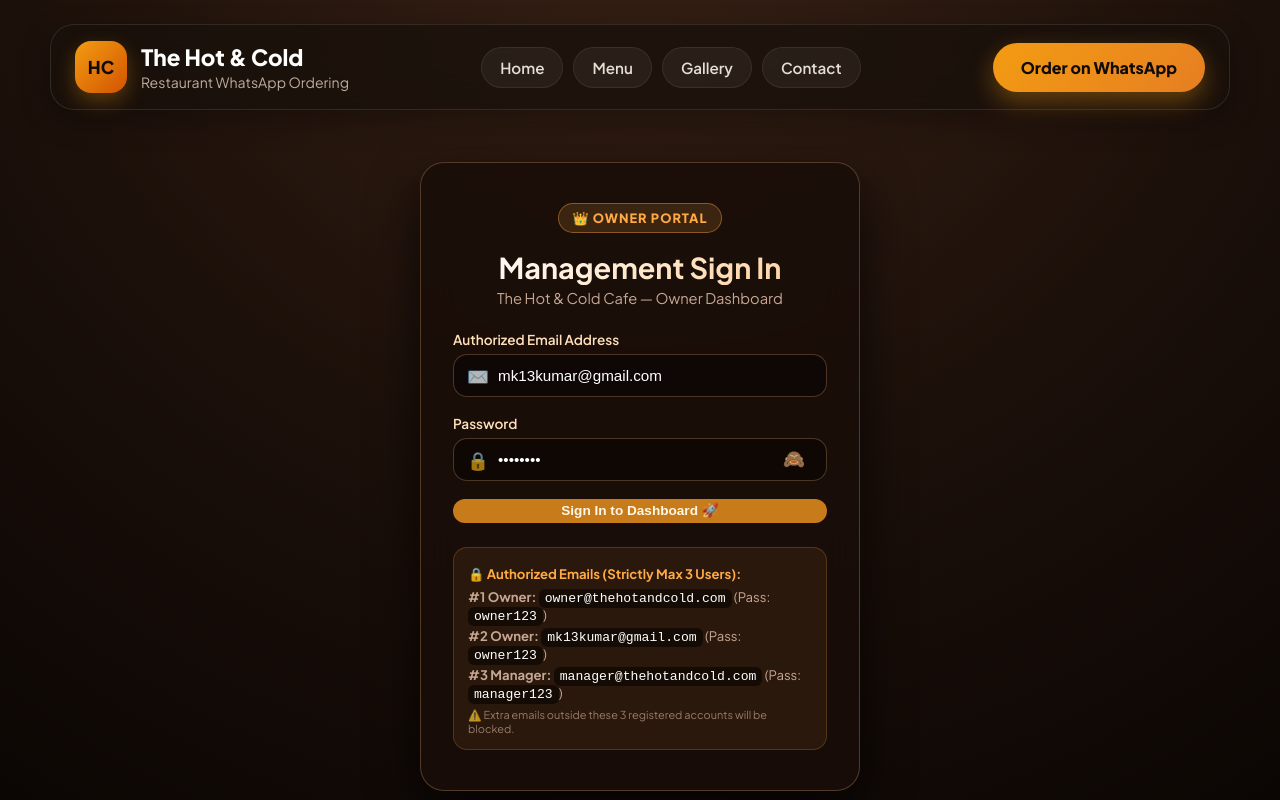
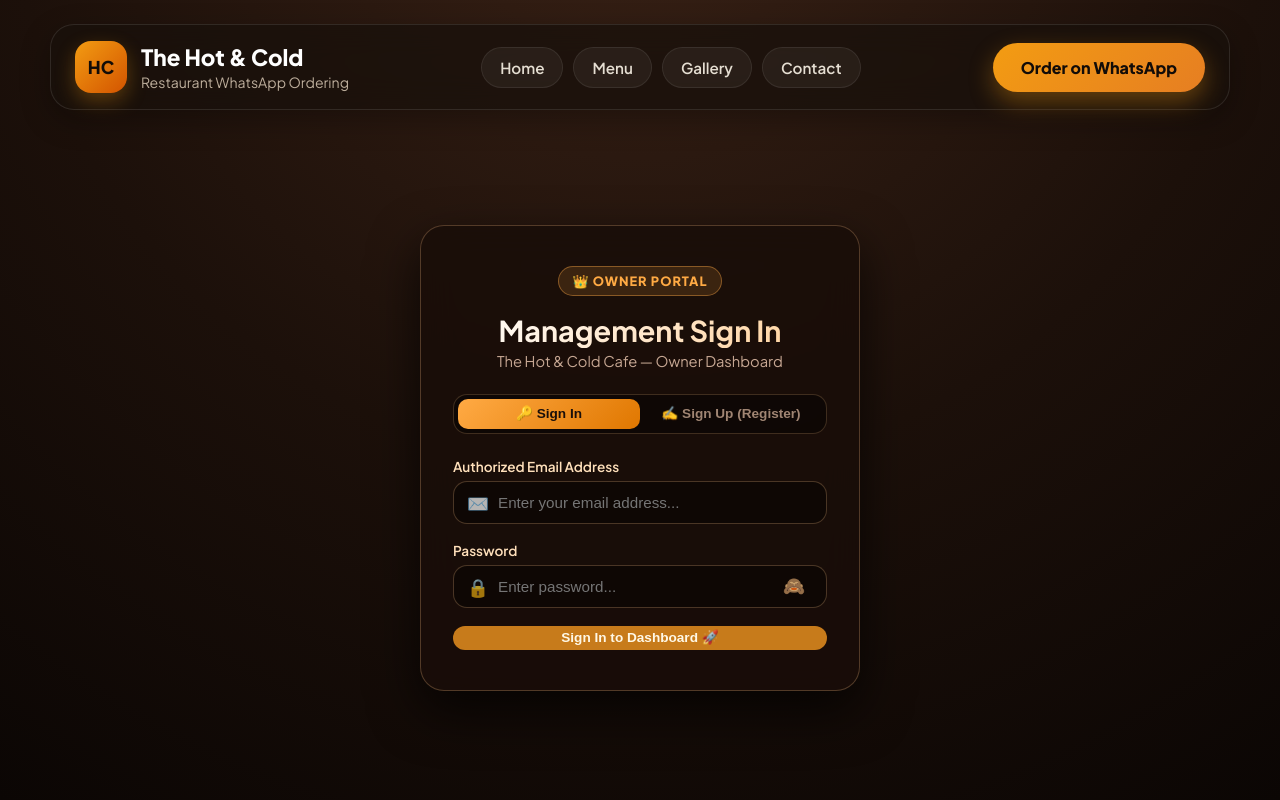
Before and after one commit to mk13kumar/thehot-cofe, a React (Vite) app: page /admin in a window 1280 px wide. Shown: the top 800 px of the page. Built offline with nearby package versions, Linux system fonts and the light colour scheme.

Commit message:
add login page

```diff
--- a/src/context/adminContext.jsx
+++ b/src/context/adminContext.jsx
@@ -12,28 +12,21 @@
   CATEGORIES: 'hc_admin_categories',
 }
 
-// Initial 3 Authorized Accounts (Strictly Max 3 Allowed)
+// Initial Authorized Accounts (Strictly 2 Users Allowed to Sign Up)
 const INITIAL_ACCOUNTS = [
   {
     id: 'acc_1',
-    name: 'Main Owner',
-    email: 'owner@thehotandcold.com',
-    password: 'owner123',
+    name: 'Munish (Owner 1)',
+    email: 'munish@thehotandcold.com',
+    password: 'munish123',
     role: 'Owner',
   },
   {
     id: 'acc_2',
-    name: 'Owner Mobile',
-    email: 'mk13kumar@gmail.com',
-    password: 'owner123',
+    name: 'Gaurav (Owner 2)',
+    email: 'gaurav@thehotandcold.com',
+    password: 'gaurav123',
     role: 'Owner',
-  },
-  {
-    id: 'acc_3',
-    name: 'Cafe Manager',
-    email: 'manager@thehotandcold.com',
-    password: 'manager123',
-    role: 'Manager',
   },
 ]
 
@@ -180,7 +173,7 @@
     if (!emailExists) {
       return {
         success: false,
-        message: '❌ Access Denied! Only 3 authorized emails are allowed to sign in. This email is not registered.',
+        message: '❌ Access Denied! Only authorized owner emails can sign in. This email is not registered.',
       }
     }
 
@@ -197,12 +190,12 @@
     localStorage.removeItem(STORAGE_KEYS.CURRENT_USER)
   }
 
-  // Account Management Methods (Strictly Max 3 Accounts)
+// Account Management Methods (Strictly Max 2 Accounts)
   const addAuthorizedAccount = ({ name, email, password, role = 'Owner' }) => {
-    if (accounts.length >= 3) {
+    if (accounts.length >= 2) {
       return {
         success: false,
-        message: '⚠️ Maximum limit reached! Only 3 authorized accounts can sign in.',
+        message: '⚠️ Maximum limit reached! Only 2 authorized accounts can be registered.',
       }
     }
 
@@ -224,7 +217,7 @@
     }
 
     setAccounts((prev) => [...prev, newAcc])
-    return { success: true, message: `✅ Authorized account (${trimmedEmail}) added successfully!` }
+    return { success: true, message: `✅ Authorized account (${trimmedEmail}) registered successfully!` }
   }
 
   const updateAuthorizedAccount = (id, updatedData) => {
--- a/src/index.css
+++ b/src/index.css
@@ -9,6 +9,12 @@
   --accent-glow: #ffaa33;
   --accent-dark: #d35400;
   --text: #f9f5f0;
+}
+
+html, body {
+  overflow-x: hidden;
+  width: 100%;
+  max-width: 100vw;
 }
 
 * {
@@ -23,6 +29,7 @@
   color: var(--text);
   -webkit-font-smoothing: antialiased;
   min-height: 100vh;
+  overflow-x: hidden;
 }
 
 #root {
--- a/src/pages/Admin.css
+++ b/src/pages/Admin.css
@@ -864,13 +864,15 @@
 }
 
 .modal-card {
-  background: rgba(25, 14, 9, 0.95);
-  border: 1px solid rgba(255, 193, 136, 0.3);
+  background: rgba(25, 14, 9, 0.96);
+  border: 1px solid rgba(255, 193, 136, 0.35);
   border-radius: 24px;
-  width: 100%;
+  width: 95vw;
   max-width: 500px;
   padding: 24px;
-  box-shadow: 0 20px 50px rgba(0, 0, 0, 0.8);
+  box-shadow: 0 20px 50px rgba(0, 0, 0, 0.85);
+  box-sizing: border-box;
+  overflow-x: hidden;
   animation: scaleUp 0.25s ease;
 }
 
@@ -889,14 +891,16 @@
 .modal-header h3 {
   margin: 0;
   color: #fff;
+  font-size: 1.15rem;
 }
 
 .close-modal-btn {
   background: none;
   border: none;
   color: #aaa;
-  font-size: 1.2rem;
+  font-size: 1.3rem;
   cursor: pointer;
+  padding: 4px;
 }
 
 .modal-form {
@@ -904,6 +908,42 @@
   display: flex;
   flex-direction: column;
   gap: 14px;
+  width: 100%;
+}
+
+.form-field {
+  display: flex;
+  flex-direction: column;
+  gap: 6px;
+  width: 100%;
+  min-width: 0;
+}
+
+.form-field label {
+  font-size: 0.85rem;
+  color: #ffe0bb;
+  font-weight: 600;
+}
+
+.form-field input,
+.form-field select {
+  width: 100%;
+  max-width: 100%;
+  box-sizing: border-box;
+  background: rgba(0, 0, 0, 0.5);
+  border: 1px solid rgba(255, 193, 136, 0.3);
+  border-radius: 12px;
+  padding: 12px 14px;
+  color: #fff;
+  font-size: 0.95rem;
+  outline: none;
+  transition: all 0.2s ease;
+}
+
+.form-field input:focus,
+.form-field select:focus {
+  border-color: #ffaa44;
+  box-shadow: 0 0 10px rgba(255, 170, 68, 0.3);
 }
 
 .photo-upload-field {
@@ -911,12 +951,15 @@
   padding: 14px;
   border-radius: 16px;
   border: 1px dashed rgba(255, 193, 136, 0.25);
+  box-sizing: border-box;
+  width: 100%;
 }
 
 .photo-picker-buttons {
   display: flex;
   gap: 10px;
   margin-top: 8px;
+  width: 100%;
 }
 
 .photo-action-btn {
@@ -992,6 +1035,12 @@
 .form-row {
   display: flex;
   gap: 12px;
+  width: 100%;
+}
+
+.form-row .form-field {
+  flex: 1;
+  min-width: 0;
 }
 
 .modal-footer {
@@ -1138,41 +1187,108 @@
   text-align: center;
 }
 
-/* Animations */
-@keyframes fadeIn {
-  from { opacity: 0; }
-  to { opacity: 1; }
+/* Mobile Responsiveness & Horizontal Scroll Fixes */
+.auth-mode-toggle {
+  display: flex;
+  background: rgba(0, 0, 0, 0.4);
+  border-radius: 14px;
+  padding: 4px;
+  margin-bottom: 20px;
+  border: 1px solid rgba(255, 193, 136, 0.2);
 }
 
-@keyframes fadeInDown {
-  from {
-    opacity: 0;
-    transform: translateY(-20px);
+.auth-toggle-btn {
+  flex: 1;
+  background: none;
+  border: none;
+  color: #a08573;
+  padding: 8px 12px;
+  border-radius: 10px;
+  font-size: 0.85rem;
+  font-weight: 700;
+  cursor: pointer;
+  transition: all 0.2s ease;
+}
+
+.auth-toggle-btn.active {
+  background: linear-gradient(135deg, #ffaa44 0%, #e07700 100%);
+  color: #1a0f0a;
+}
+
+@media (max-width: 768px) {
+  .admin-dashboard-container {
+    padding: 12px 10px 30px;
+    overflow-x: hidden;
   }
-  to {
-    opacity: 1;
-    transform: translateY(0);
+
+  .admin-header-ribbon {
+    flex-direction: column;
+    align-items: flex-start;
+    gap: 14px;
+    padding: 16px;
+  }
+
+  .header-status-controls {
+    width: 100%;
+    justify-content: space-between;
+  }
+
+  .menu-manager-toolbar {
+    flex-direction: column;
+    align-items: stretch;
+    gap: 12px;
+  }
+
+  .toolbar-action-buttons {
+    width: 100%;
+    display: grid;
+    grid-template-columns: 1fr 1fr;
+    gap: 8px;
+  }
+
+  .add-category-secondary-btn,
+  .add-dish-primary-btn {
+    width: 100%;
+    text-align: center;
+    padding: 12px 8px;
+    font-size: 0.82rem;
+  }
+
+  .category-filter-scroll {
+    width: 100%;
+    max-width: 100%;
+    overflow-x: auto;
+    -webkit-overflow-scrolling: touch;
+  }
+
+  .email-login-card {
+    padding: 28px 18px;
+    width: 100%;
+    max-width: 95vw;
+  }
+
+  .modal-card {
+    padding: 18px;
+    max-width: 95vw;
+  }
+
+  .form-row {
+    flex-direction: column;
+    gap: 12px;
+  }
+
+  .photo-picker-buttons {
+    flex-direction: column;
+  }
+
+  .account-item-row {
+    flex-direction: column;
+    align-items: flex-start;
+    gap: 10px;
+  }
+
+  .acc-actions {
+    width: 100%;
+    justify-content: flex-end;
   }
 }
-
-@keyframes scaleUp {
-  from {
-    opacity: 0;
-    transform: scale(0.92);
-  }
-  to {
-    opacity: 1;
-    transform: scale(1);
-  }
-}
-
-@keyframes slideInRight {
-  from {
-    opacity: 0;
-    transform: translateX(50px);
-  }
-  to {
-    opacity: 1;
-    transform: translateX(0);
-  }
-}
--- a/src/pages/Admin.jsx
+++ b/src/pages/Admin.jsx
@@ -32,8 +32,8 @@
   const [customCatName, setCustomCatName] = useState('')
 
   // Email & Password Login State
-  const [emailInput, setEmailInput] = useState('mk13kumar@gmail.com')
-  const [passwordInput, setPasswordInput] = useState('owner123')
+  const [emailInput, setEmailInput] = useState('')
+  const [passwordInput, setPasswordInput] = useState('')
   const [showPassword, setShowPassword] = useState(false)
   const [loginError, setLoginError] = useState('')
 
@@ -291,18 +291,80 @@
     }
   }
 
+  // Sign In vs Sign Up Toggle State
+  const [authMode, setAuthMode] = useState('login') // 'login' | 'signup'
+  const [signUpData, setSignUpData] = useState({ name: '', email: '', password: '' })
+
+  // Handle Sign Up Form Submit
+  const handleSignUpSubmit = (e) => {
+    e.preventDefault()
+    setLoginError('')
+
+    if (!signUpData.name.trim() || !signUpData.email.trim() || !signUpData.password.trim()) {
+      setLoginError('⚠️ Please fill out all fields to register.')
+      return
+    }
+
+    const res = addAuthorizedAccount({
+      name: signUpData.name,
+      email: signUpData.email,
+      password: signUpData.password,
+      role: 'Owner',
+    })
+
+    if (res.success) {
+      // Auto-login newly registered account & navigate authMode to login for future
+      const registeredEmail = signUpData.email
+      login(registeredEmail, signUpData.password)
+      setEmailInput(registeredEmail)
+      setPasswordInput('')
+      setSignUpData({ name: '', email: '', password: '' })
+      setAuthMode('login')
+      showToast(`🎉 Registration successful! Welcome ${signUpData.name}.`)
+    } else {
+      setLoginError(res.message)
+    }
+  }
+
   // -------------------------------------------------------------
-  // UNAUTHENTICATED EMAIL & PASSWORD LOGIN VIEW
+  // UNAUTHENTICATED EMAIL & PASSWORD LOGIN / SIGN UP VIEW
   // -------------------------------------------------------------
   if (!isAuthenticated) {
     return (
       <div className="admin-login-wrapper">
         <div className="admin-login-card email-login-card">
           <div className="brand-badge-logo">👑 OWNER PORTAL</div>
-          <h1 className="admin-login-title">Management Sign In</h1>
+          <h1 className="admin-login-title">
+            {authMode === 'login' ? 'Management Sign In' : 'Register New Owner Account'}
+          </h1>
           <p className="admin-login-subtitle">The Hot & Cold Cafe — Owner Dashboard</p>
 
-          <form onSubmit={handleLoginSubmit} className="email-login-form">
+          {/* Auth Mode Toggle Tabs (Sign In / Sign Up) */}
+          <div className="auth-mode-toggle">
+            <button
+              type="button"
+              className={`auth-toggle-btn ${authMode === 'login' ? 'active' : ''}`}
+              onClick={() => {
+                setAuthMode('login')
+                setLoginError('')
+              }}
+            >
+              🔑 Sign In
+            </button>
+            <button
+              type="button"
+              className={`auth-toggle-btn ${authMode === 'signup' ? 'active' : ''}`}
+              onClick={() => {
+                setAuthMode('signup')
+                setLoginError('')
+              }}
+            >
+              ✍️ Sign Up (Register)
+            </button>
+          </div>
+
+          {authMode === 'login' ? (
+            <form onSubmit={handleLoginSubmit} className="email-login-form" autoComplete="off">
               {loginError && <div className="login-error-badge">{loginError}</div>}
 
               <div className="login-form-group">
@@ -312,7 +374,8 @@
                   <input
                     type="email"
                     required
-                  placeholder="Enter your authorized email..."
+                    autoComplete="off"
+                    placeholder="Enter your email address..."
                     value={emailInput}
                     onChange={(e) => setEmailInput(e.target.value)}
                   />
@@ -326,6 +389,7 @@
                   <input
                     type={showPassword ? 'text' : 'password'}
                     required
+                    autoComplete="new-password"
                     placeholder="Enter password..."
                     value={passwordInput}
                     onChange={(e) => setPasswordInput(e.target.value)}
@@ -344,16 +408,71 @@
                 Sign In to Dashboard 🚀
               </button>
             </form>
+          ) : (
+            <form onSubmit={handleSignUpSubmit} className="email-login-form" autoComplete="off">
+              {loginError && <div className="login-error-badge">{loginError}</div>}
 
-          <div className="login-credentials-hint">
-            <p className="hint-title">🔒 Authorized Emails (Strictly Max 3 Users):</p>
-            {accounts.map((acc, i) => (
-              <p key={acc.id}>
-                <strong>#{i + 1} {acc.role}:</strong> <code>{acc.email}</code> (Pass: <code>{acc.password}</code>)
-              </p>
-            ))}
-            <small>⚠️ Extra emails outside these 3 registered accounts will be blocked.</small>
+              <div className="login-form-group">
+                <label>Your Full Name *</label>
+                <div className="input-icon-wrap">
+                  <span className="input-icon">👤</span>
+                  <input
+                    type="text"
+                    required
+                    autoComplete="off"
+                    placeholder="e.g. Munish"
+                    value={signUpData.name}
+                    onChange={(e) => setSignUpData({ ...signUpData, name: e.target.value })}
+                  />
                 </div>
+              </div>
+
+              <div className="login-form-group">
+                <label>Your Email Address *</label>
+                <div className="input-icon-wrap">
+                  <span className="input-icon">✉️</span>
+                  <input
+                    type="email"
+                    required
+                    autoComplete="off"
+                    placeholder="e.g. munish@thehotandcold.com"
+                    value={signUpData.email}
+                    onChange={(e) => setSignUpData({ ...signUpData, email: e.target.value })}
+                  />
+                </div>
+              </div>
+
+              <div className="login-form-group">
+                <label>Set Password *</label>
+                <div className="input-icon-wrap">
+                  <span className="input-icon">🔒</span>
+                  <input
+                    type={showPassword ? 'text' : 'password'}
+                    required
+                    autoComplete="new-password"
+                    placeholder="Set password"
+                    value={signUpData.password}
+                    onChange={(e) => setSignUpData({ ...signUpData, password: e.target.value })}
+                  />
+                  <button
+                    type="button"
+                    className="eye-toggle-btn"
+                    onClick={() => setShowPassword(!showPassword)}
+                  >
+                    {showPassword ? '👁️' : '🙈'}
+                  </button>
+                </div>
+              </div>
+
+              <button
+                type="submit"
+                className="login-submit-btn"
+                disabled={accounts.length >= 2}
+              >
+                {accounts.length >= 2 ? '🔒 Max 2 Accounts Limit Reached' : 'Create Account & Sign In 🎉'}
+              </button>
+            </form>
+          )}
         </div>
       </div>
     )
@@ -370,8 +489,8 @@
       {/* Owner Header Bar */}
       <div className="admin-header-ribbon">
         <div className="owner-title-block">
-          <span className="crown-badge">👑 OWNER PANEL</span>
-          <h2>The Hot & Cold Cafe</h2>
+          <span className="crown-badge">👑 OWNER PANEL — {currentUser?.name || 'Owner'} ({currentUser?.email})</span>
+          <h2>The Hot & Cold Cafe Management</h2>
         </div>
 
         <div className="header-status-controls">
@@ -451,12 +570,7 @@
             </div>
 
             <div className="toolbar-action-buttons">
-              <button
-                className="add-category-secondary-btn"
-                onClick={() => setIsCategoryModalOpen(true)}
-              >
-                📂 + New Category
-              </button>
+
               <button className="add-dish-primary-btn" onClick={handleOpenAddModal}>
                 ➕ Add New Dish
               </button>
@@ -641,15 +755,15 @@
               </div>
             </div>
 
-            {/* Authorized Accounts Card (Strictly Max 3 Users) */}
+            {/* Authorized Accounts Card (Strictly Max 2 Users) */}
             <div className="settings-card accounts-management-card">
               <div className="card-header-flex">
                 <div>
                   <h3>👥 Authorized Sign-In Accounts</h3>
-                  <p className="subtext">Strictly maximum 3 emails allowed to access dashboard</p>
+                  <p className="subtext">Strictly maximum 2 owners/users allowed to access dashboard</p>
                 </div>
                 <span className="accounts-count-pill">
-                  {accounts.length} / 3 Accounts Used
+                  {accounts.length} / 2 Accounts Registered
                 </span>
               </div>
 
@@ -659,7 +773,7 @@
                     <div className="acc-info">
                       <span className="acc-role-badge">{acc.role} #{index + 1}</span>
                       <p className="acc-email">{acc.email}</p>
-                      <small className="acc-name">{acc.name}</small>
+                      <small className="acc-name">{acc.name} (Pass: {acc.password})</small>
                     </div>
                     <div className="acc-actions">
                       <button
@@ -695,7 +809,7 @@
                 ))}
               </div>
 
-              {accounts.length < 3 ? (
+              {accounts.length < 2 ? (
                 <button
                   className="add-acc-btn"
                   onClick={() => {
@@ -704,11 +818,11 @@
                     setIsAccountModalOpen(true)
                   }}
                 >
-                  ➕ Add Authorized Email (Slot {accounts.length + 1} of 3)
+                  ➕ Add Authorized Account (Slot {accounts.length + 1} of 2)
                 </button>
               ) : (
                 <div className="max-limit-badge">
-                  🔒 Maximum limit reached (3/3 Accounts Registered). Delete or edit an account to change email.
+                  🔒 Maximum limit reached (2/2 Accounts Registered). Edit or delete an account to change email/password.
                 </div>
               )}
             </div>
```
Lines whose indentation alone changed are shown as unchanged.
